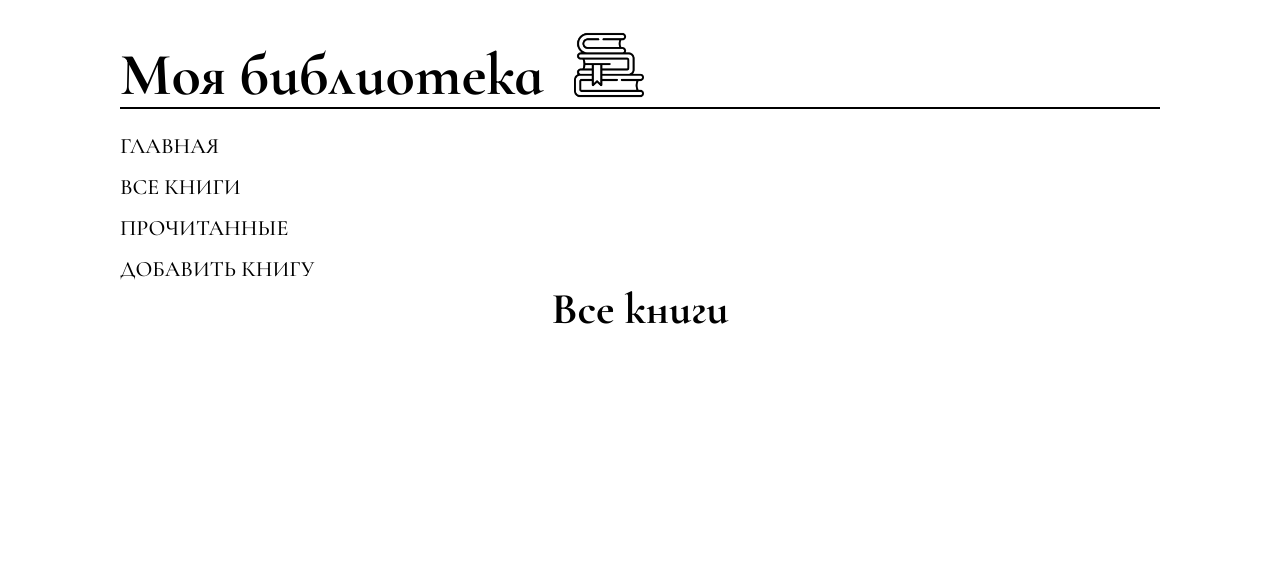
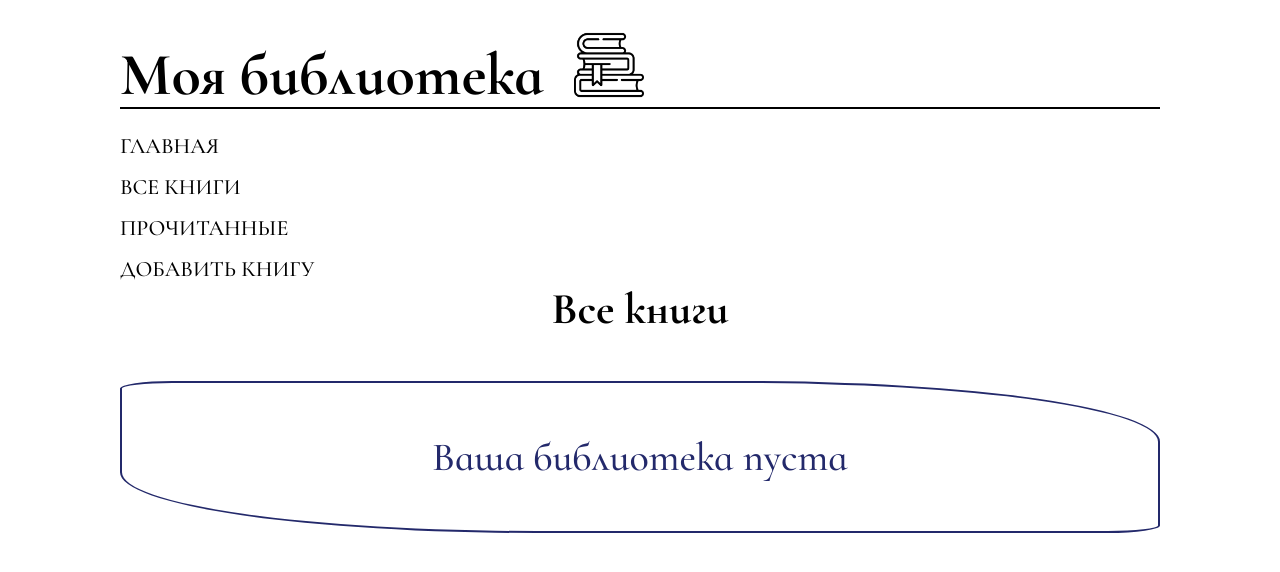
Before and after one commit to ZuAnna/library, a plain HTML site: page allbooks.html in a window 1280 px wide. Drawn offline with Linux system fonts and the light colour scheme.

Commit message:
add block nobooks and stylized

```diff
--- a/allbooks.html
+++ b/allbooks.html
@@ -73,9 +73,11 @@
          <div class="mainall__title">
             <h1 class="mainall__titletext">Все книги</h1>
          </div>
+           <div class="allbooks">
+
+          </div>
        </div>
-       <div class="allbooks">
-       </div>
+
     </maim>
 
     <script src="js/script.js"></script>
--- a/js/script.js
+++ b/js/script.js
@@ -1,12 +1,20 @@
 
 let allbooks = document.querySelector('.allbooks');
 let childAllbooks = allbooks.childNodes;
-console.log(childAllbooks);
+function createNobooks(){
+   let nobooks = document.createElement('div');
+   nobooks.classList.add('allbooks__nobooks');
+   allbooks.appendChild(nobooks);
+   let paragraph = document.createElement('p');
+   paragraph.classList.add('allbooks__nobooks-text');
+   nobooks.appendChild(paragraph);
+   paragraph.innerText = 'Ваша библиотека пуста'
+}
 let nobooks = document.createElement('div');
 if (childAllbooks.length <= 1) {
-   nobooks.classList.add('allbooks__noboks');
-   allbooks.appendChild(nobooks);
+   createNobooks();
+   // nobooks.classList.add('allbooks__noboks');
+   // allbooks.appendChild(nobooks);
 } else if (childAllbooks.length > 1){
    allbooks.removeChild(nobooks);
 }
-console.log(allbooks);
--- a/scss/styles.scss
+++ b/scss/styles.scss
@@ -118,6 +118,7 @@ body {
   width: 100%;
   &__title {
     display: flex;
+    margin-bottom: 45px;
     // text-align: center;
     // margin: 0 auto;
   }
@@ -126,3 +127,19 @@ body {
 
   }
 }
+.allbooks{
+  width: 100%;
+  &__nobooks{
+
+    margin: 0 auto;
+    border: 2px solid #23296b;
+    border-radius: 5% 40%;
+      &-text{
+        width: 100%;
+        font-size: 40px;
+        padding: 50px 80px;
+        text-align: center;
+        color: #23296b;
+      }
+  }
+}
```
Also changed, not shown: css/styles.css, scss/styles.css, 2 other files.
